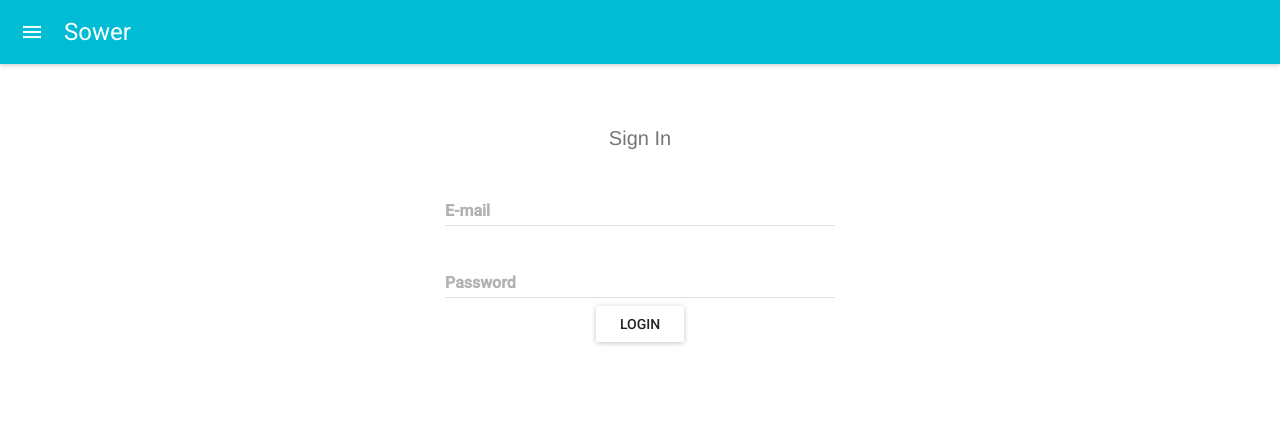
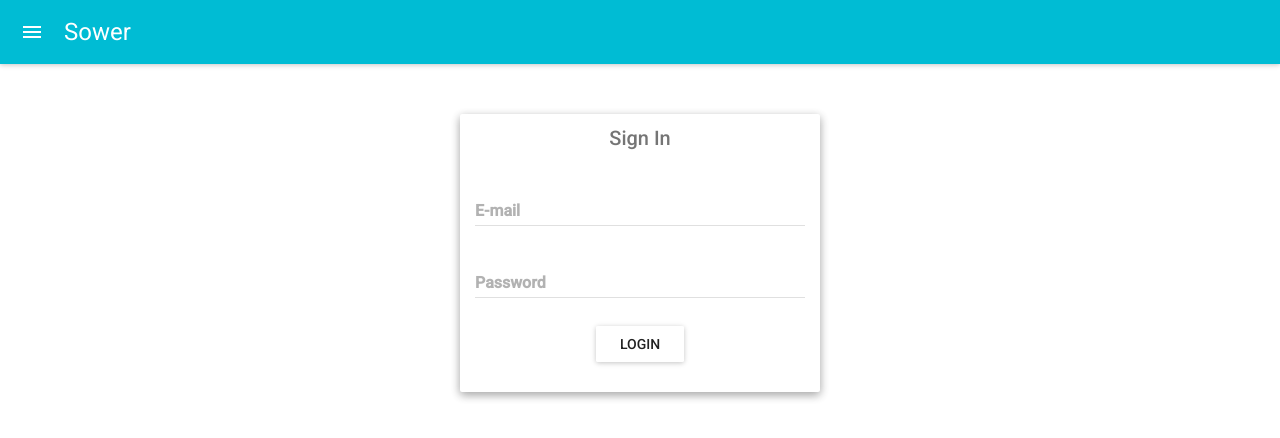
Before and after one commit to lucaslago/sower-ui, a React (Create React App) app: page / in a window 1280 px wide. Shown: the top 438 px of the page. Built offline with nearby package versions, Linux system fonts and the light colour scheme; what react-tap-event-plugin would draw is missing.

Commit message:
adding paper to the login form

```diff
--- a/src/login/LoginForm.jsx
+++ b/src/login/LoginForm.jsx
@@ -2,6 +2,7 @@ import React, { Component } from 'react';
 import TextField from 'material-ui/TextField';
 import RaisedButton from 'material-ui/RaisedButton';
 import Subheader from 'material-ui/Subheader';
+import Paper from 'material-ui/Paper';
 import { Row, Col } from 'react-bootstrap';
 
 const subHeaderStyle = {
@@ -15,7 +16,17 @@ const loginFormStyle = {
 };
 
 const loginButtonStyle = {
-  textAlign: 'center'
+  textAlign: 'center',
+  marginTop: '2rem'
+};
+
+const paperStyle = {
+  paddingTop: '0rem',
+  paddingLeft: '3rem',
+  paddingRight: '3rem',
+  paddingBottom: '3rem',
+  textAlign: 'center',
+  marginTop: '2rem'
 };
 
 export default class LoginForm extends Component {
@@ -58,7 +69,8 @@ export default class LoginForm extends Component {
   render() {
     return (
       <Row>
-        <Col xsOffset={3} xs={6} smOffset={4} sm={4}>
+        <Col xs={12} smOffset={3} sm={6} mdOffset={4} md={4}>
+          <Paper style={ paperStyle } zDepth={2}>
           <form style={ loginFormStyle } onSubmit={ this.handleFormSubmit }>
             <Row>
               <Subheader style={ subHeaderStyle }>Sign In</Subheader>
@@ -86,6 +98,7 @@ export default class LoginForm extends Component {
               <RaisedButton label="login" type="submit" />
             </Row>
           </form>
+          </Paper>
         </Col>
       </Row>
     );
```
